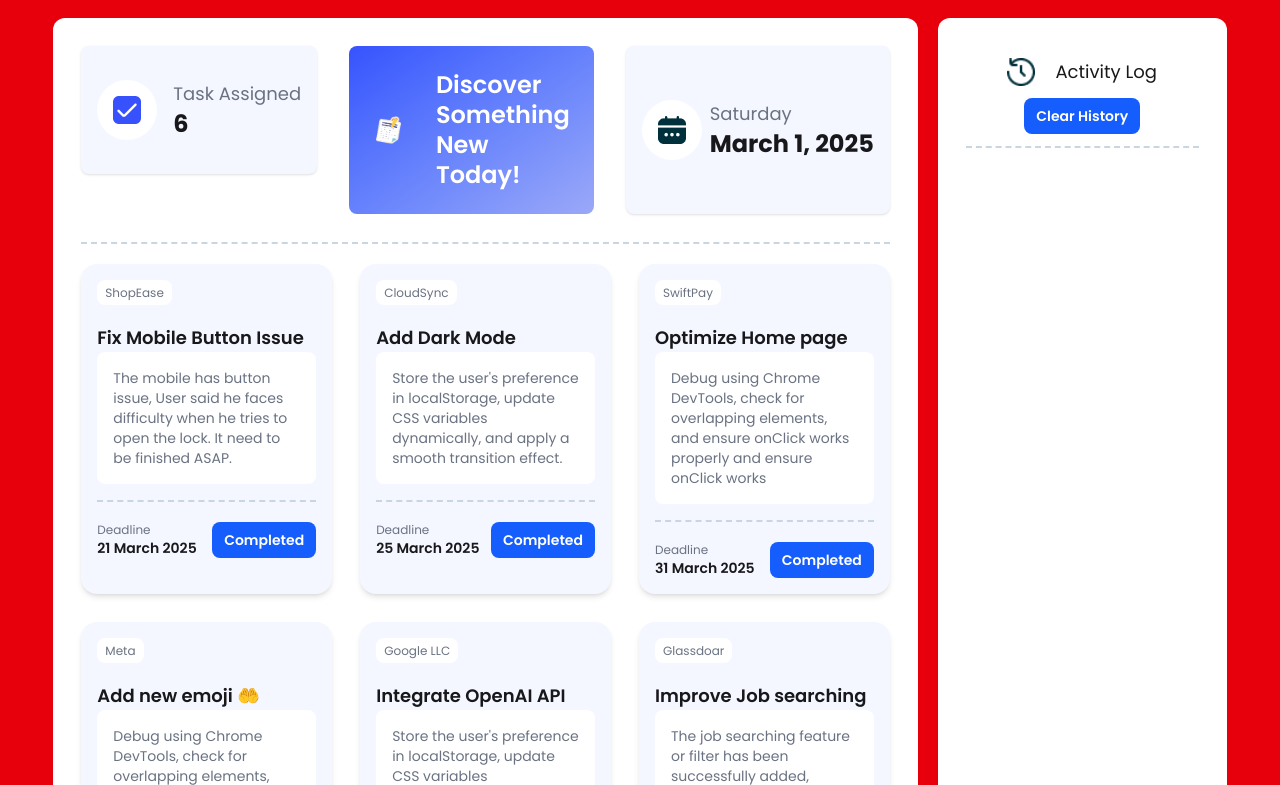
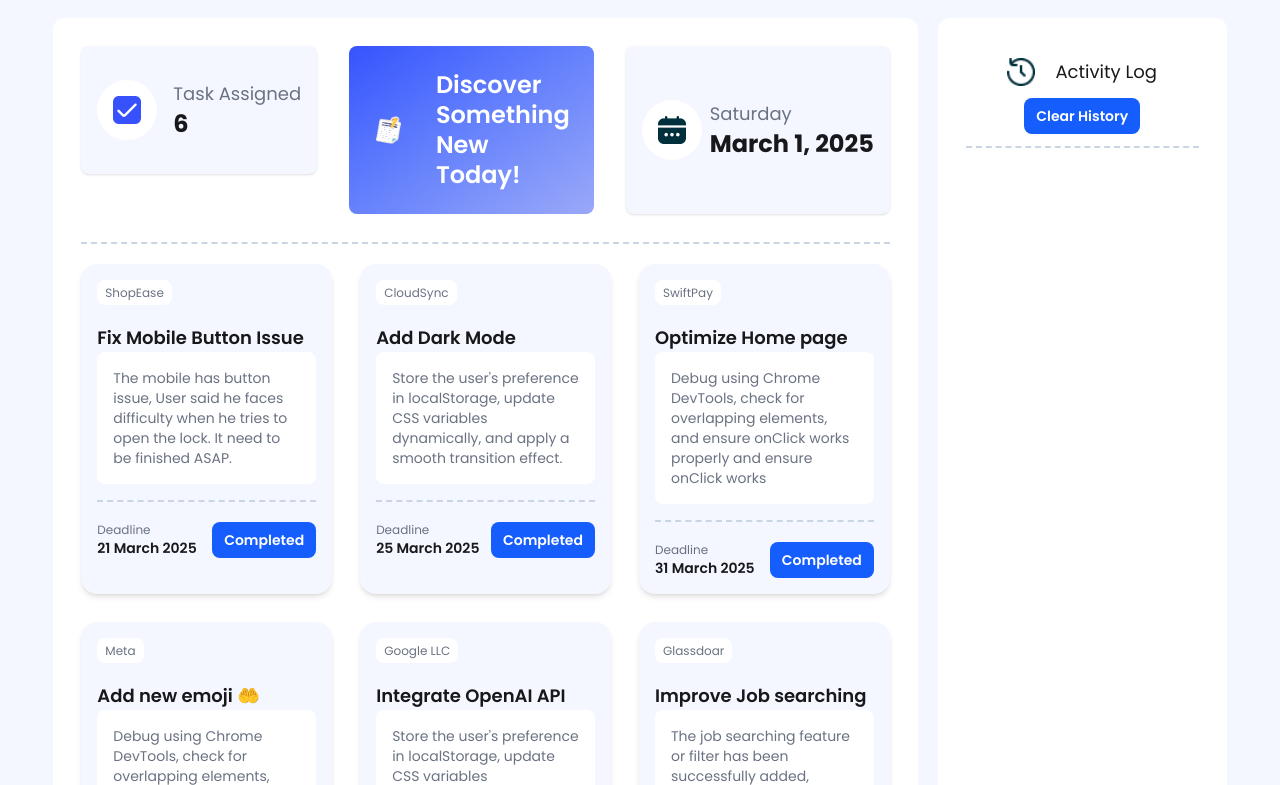
Before and after one commit to Tajuddin-green/5th_Assignment, a plain HTML site: page index.html in a window 1280 px wide. Shown: the part 110-895 px from the top of the page. Drawn offline with nearby package versions, Linux system fonts and the light colour scheme.

Commit message:
added final touch

```diff
--- a/index.html
+++ b/index.html
@@ -22,7 +22,7 @@
 
     </style>
   </head>
-  <body class="bg-red-600 h-[100%]">
+  <body class="bg-[#F4F7FF] h-[100%]">
     <section class="w-11/12 mx-auto pt-4">
       <header>
         <nav
```
